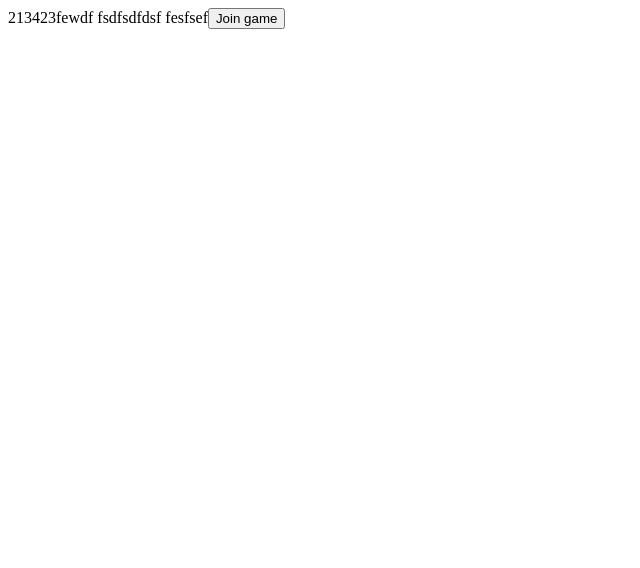
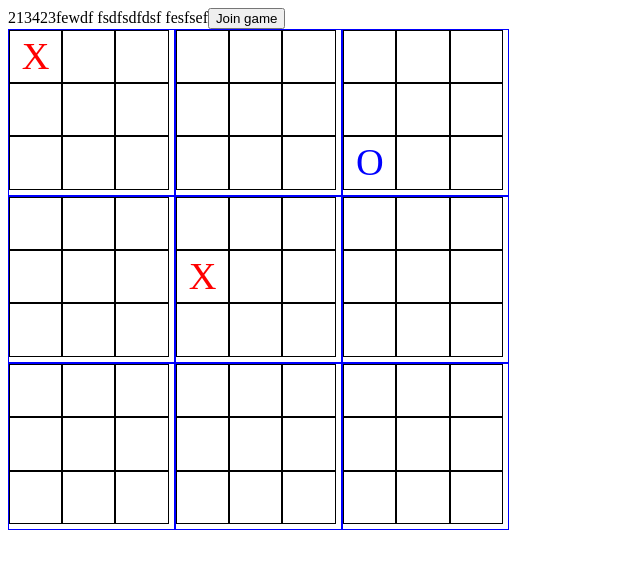
Before and after one commit to Dawstr8/ultimate-tic-tac-toe, a React (Create React App) app in the folder frontend/: page / in a window 1280 px wide. Shown: the top 568 px of the page, without its empty margins (0-640 px from the left). Built offline with nearby package versions, Linux system fonts and the light colour scheme.

Commit message:
Board init

```diff
--- a/frontend/src/App.tsx
+++ b/frontend/src/App.tsx
@@ -1,10 +1,12 @@
 import './App.css';
+import Board from './components/Board/Board';
 import LobbyList from './components/LobbyList/LobbyList';
 
 function App() {
   return (
     <div className="App">
       <LobbyList />
+      <Board />
     </div>
   );
 }
--- /dev/null
+++ b/frontend/src/components/Board/Board.css
@@ -0,0 +1,30 @@
+.board {
+    display: inline-block;
+    height: 39.6vw;
+    width: 39.6vw;
+}
+
+.small-board {
+    height: 12.9vw;
+    width: 12.9vw;
+    float: left;
+    border: 0.15vw blue solid;
+}
+
+.field {
+    height: 4vw;
+    width: 4vw;
+    border: 0.15vw black solid;
+    font-size: 3vw;
+    text-align: center;
+    line-height: 4vw;
+    float: left;
+}
+
+.field-x {
+    color: red;
+}
+
+.field-o {
+    color: blue;
+}
--- /dev/null
+++ b/frontend/src/components/Board/Board.tsx
@@ -0,0 +1,28 @@
+import { useState } from 'react';
+import './Board.css'
+
+import SmallBoard from './SmallBoard';
+
+export default function Board() {
+
+    const [board, setBoard] = useState<number[][]>(
+       [[1, 0, 0, 0, 0, 0, 0, 0, 0],
+        [0, 0, 0, 0, 0, 0, 0, 0, 0],
+        [0, 0, 0, 0, 0, 0, 2, 0, 0],
+        [0, 0, 0, 0, 0, 0, 0, 0, 0],
+        [0, 0, 0, 1, 0, 0, 0, 0, 0],
+        [0, 0, 0, 0, 0, 0, 0, 0, 0],
+        [0, 0, 0, 0, 0, 0, 0, 0, 0],
+        [0, 0, 0, 0, 0, 0, 0, 0, 0],
+        [0, 0, 0, 0, 0, 0, 0, 0, 0]]);
+
+    return (
+        <div className='board'>
+            {board.map((smallBoard) => {
+                return (
+                    <SmallBoard smallBoard={smallBoard} />
+                )
+            })}
+        </div>
+    );
+}
--- /dev/null
+++ b/frontend/src/components/Board/SmallBoard.tsx
@@ -0,0 +1,30 @@
+import './Board.css'
+
+interface SmallBoard {
+    smallBoard: number[];
+}
+
+export default function SmallBoard({ smallBoard } : SmallBoard) {
+
+    return (
+        <div className='small-board'>
+            {smallBoard.map((elem) => {
+                return(
+                    <div className='field'>
+                        {elem === 0 ?
+                            <div className='field-empty'></div>
+                            :
+                            <div>
+                                {elem === 1 ?
+                                    <div className='field-x'>X</div>
+                                :
+                                    <div className='field-o'>O</div>
+                                }
+                            </div>
+                        }
+                    </div>
+                )
+            })}
+        </div>
+    );
+}
```
